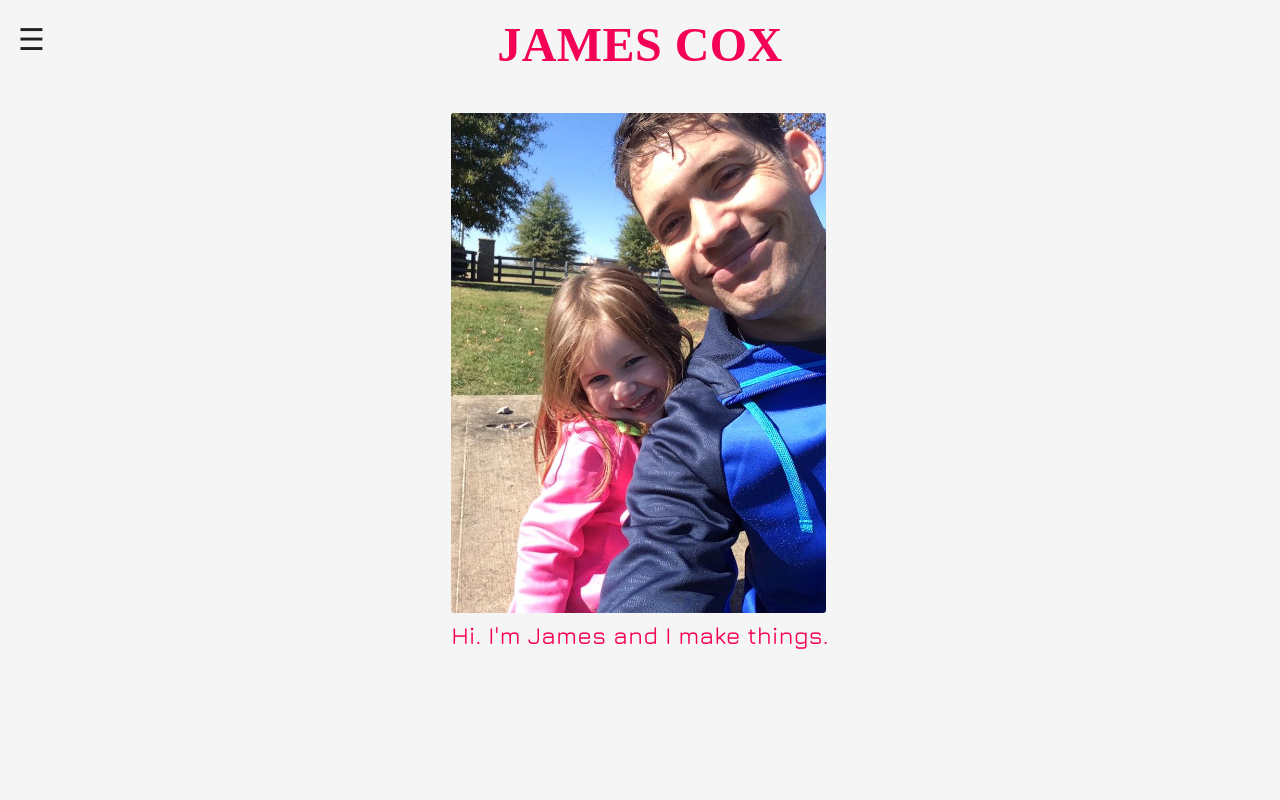
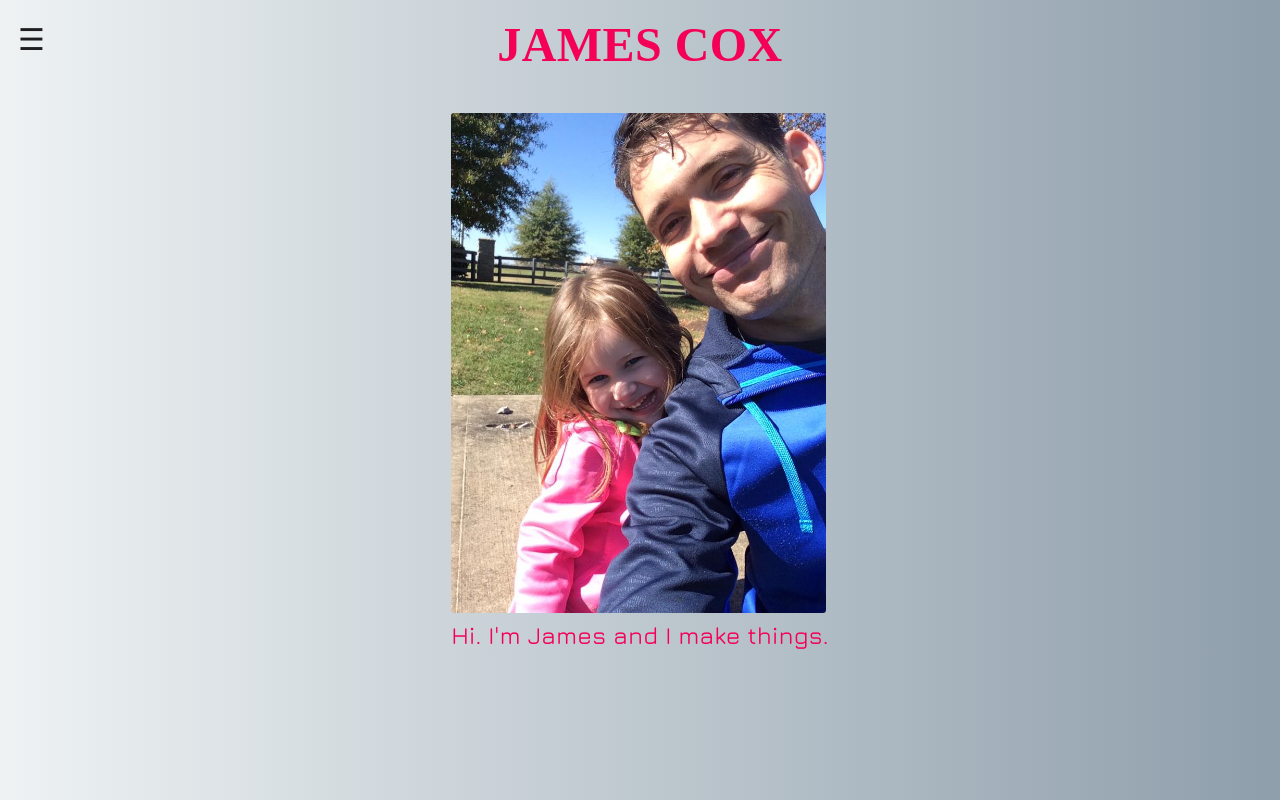
Before and after one commit to jamesncox/portfolio, a React (Create React App) app: page / in a window 1280 px wide. Built offline with nearby package versions, Linux system fonts and the light colour scheme; the HTML template or start-up script is replaced by a standard one; a web font is replaced by a local one.

Commit message:
Add gradient CSS background to App.css

```diff
--- a/src/App.css
+++ b/src/App.css
@@ -4,9 +4,14 @@
 @import url('https://fonts.googleapis.com/css2?family=Bungee+Inline&display=swap');
 
 body {
-  background-color: #f5f5f5;
+  /* background-color: #f5f5f5; */
+
   /* background-image: linear-gradient(135deg, #f0f0f0 25%, #2ec7bd 25%, #2ec7bd 50%, #f0f0f0 50%, #f0f0f0 75%, #2ec7bd 75%, #2ec7bd 100%);
   background-size: 1131.37px 1131.37px; */
+
+  background: #8e9eab;  /* fallback for old browsers */
+  background: -webkit-linear-gradient(to right, #eef2f3, #8e9eab);  /* Chrome 10-25, Safari 5.1-6 */
+  background: linear-gradient(to right, #eef2f3, #8e9eab); /* W3C, IE 10+/ Edge, Firefox 16+, Chrome 26+, Opera 12+, Safari 7+ */
 }
 
 /* Color Scheme */
```
